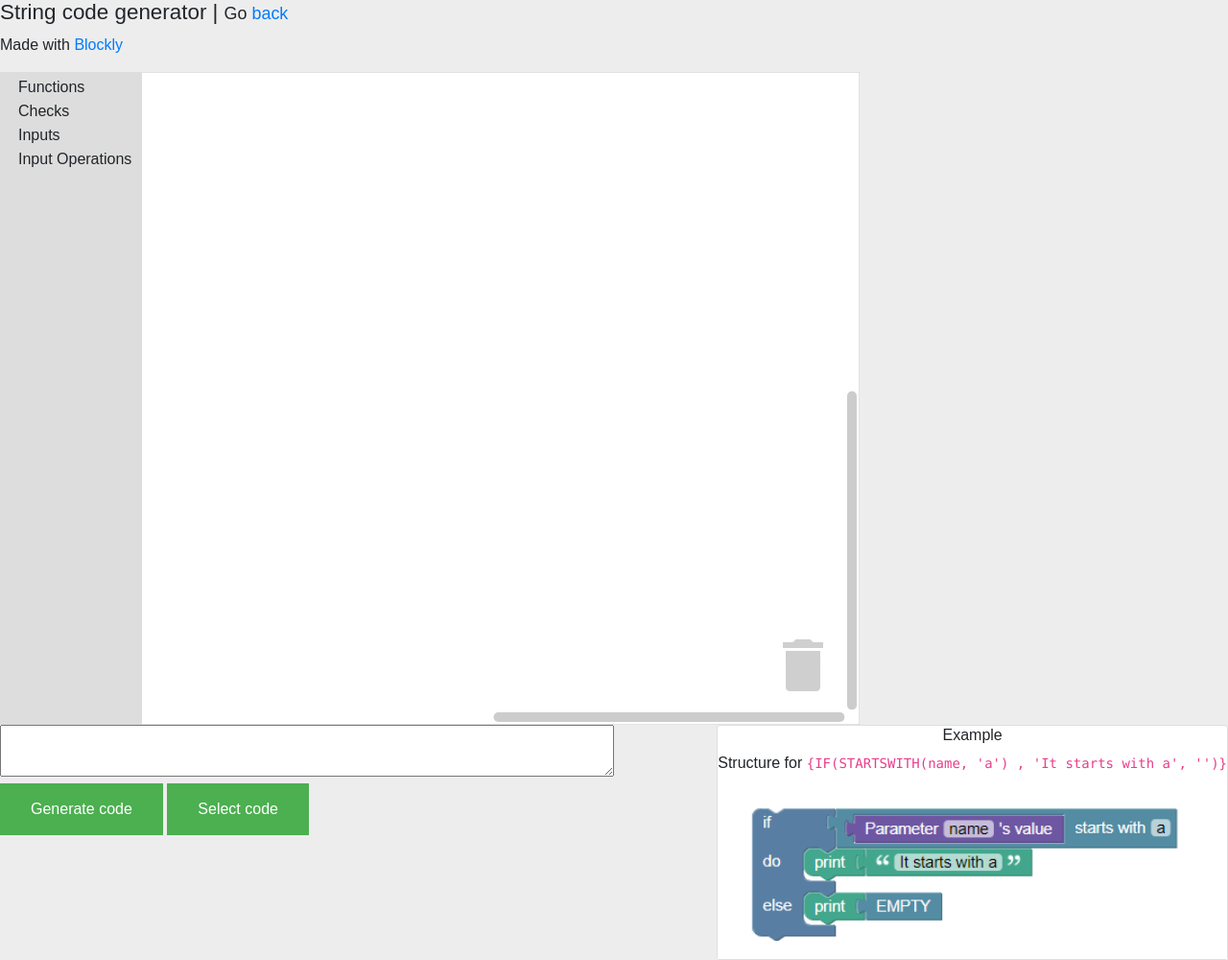
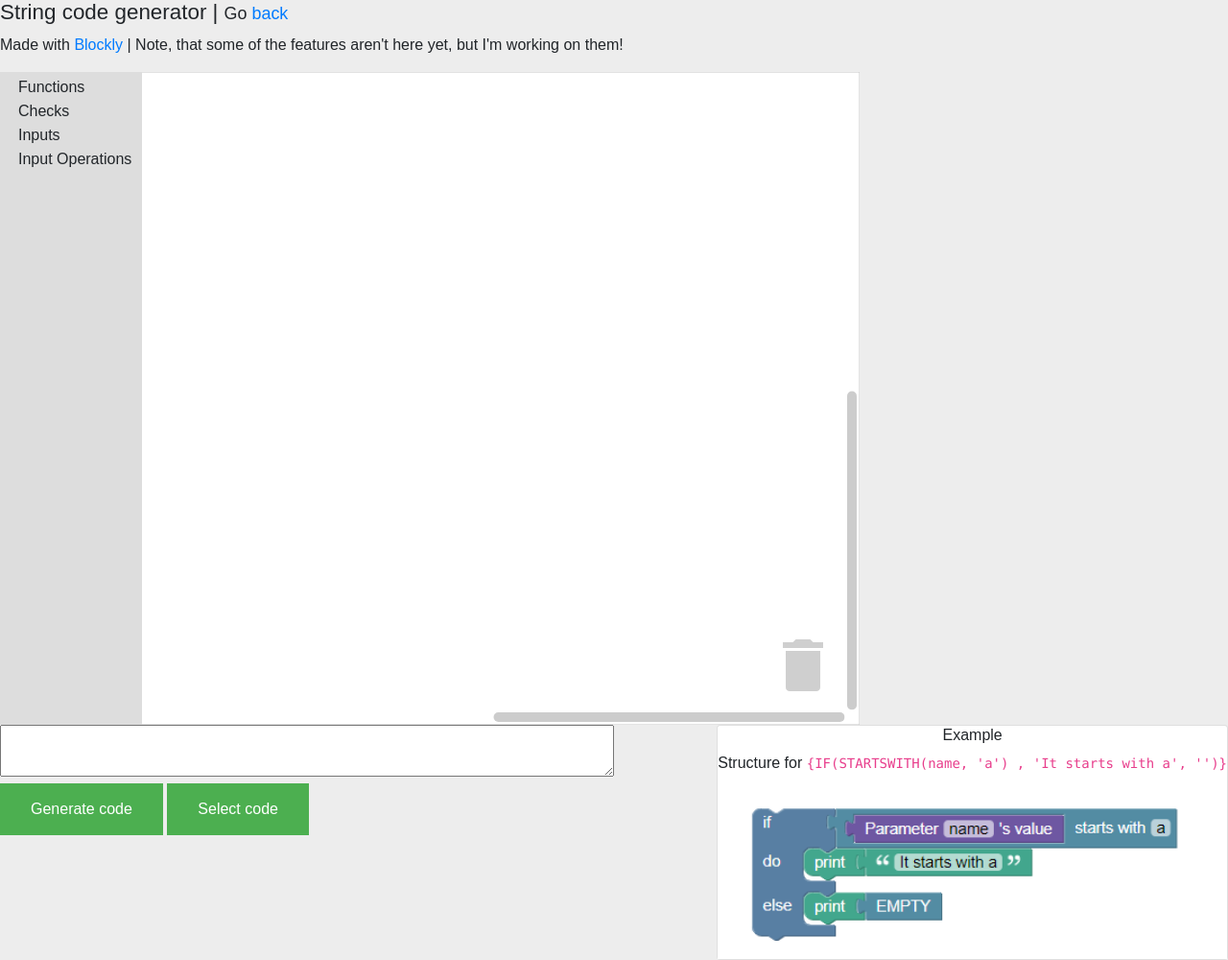
Before and after one commit to TOTHT0MI/translationhub, a plain HTML site: page codegenerator/index.html in a window 1280 px wide. Shown: the whole page at 96% size. Drawn offline with nearby package versions, Linux system fonts and the light colour scheme.

Commit message:
Edit to code generator

```diff
--- a/codegenerator/index.html
+++ b/codegenerator/index.html
@@ -34,7 +34,7 @@
 </head>
 <body>
   <h1>String code generator | <small>Go <a href="../index.html">back</a></small></h1>
-  <p>Made with <a href="https://developers.google.com/blockly" target="_blank">Blockly</a></p>
+  <p>Made with <a href="https://developers.google.com/blockly" target="_blank">Blockly</a> | Note, that some of the features aren't here yet, but I'm working on them!</p>
   <div id="blocklyDiv" style="height: 680px; width: 70%; float: left; "></div>
   <div class="example">
     <div class="card">
```
